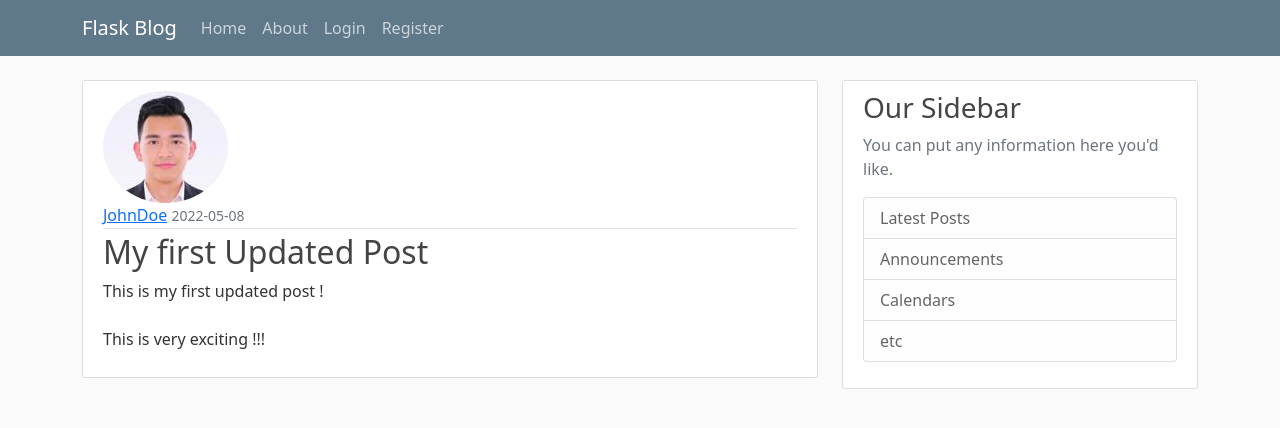
After one commit to karimDevWM/flaskBlog, a Flask app: page /post/1 in a window 1280 px wide. The commit adds this page. Shown: the top 428 px of the page. Run offline with Flask 2, Linux system fonts and the light colour scheme; data comes from the database, SQL or seed files in the repository; both versions use the stored data as it was after the commit.

Commit message:
posts CRUD

```diff
--- a/flaskBlog/routes.py
+++ b/flaskBlog/routes.py
@@ -1,36 +1,21 @@
 import os
 import secrets
+# from turtle import title
 from PIL import Image
 # from __future__ import nested_scopes
 from fileinput import filename
-from flask import render_template, url_for, flash, redirect, request
+from flask import render_template, url_for, flash, redirect, request, abort
 from flaskBlog import app, db, bcrypt
-from flaskBlog.forms import RegistrationForm, LoginForm, UpdateAccountForm
+from flaskBlog.forms import RegistrationForm, LoginForm, UpdateAccountForm, PostForm
 from flaskBlog.models import User, Post
 from flask_login import login_user, current_user, logout_user, login_required
-
-
-# this a list that containes dictionaries containing information of post blog
-posts = [
-    {
-        'author': 'Corey Schafer',
-        'title': 'Blog Post 1',
-        'content': 'First post content',
-        'date_posted': 'April 20, 2018'
-    },
-    {
-        'author': 'Jane Doe',
-        'title': 'Blog Post 2',
-        'content': 'Second post content',
-        'date_posted': 'April 21, 2018'
-    }
-]
 
 
 @app.route("/")
 # same as
 @app.route("/home")
 def home():
+    posts = Post.query.all()
     return render_template('home.html', posts=posts)
 
 @app.route("/about")
@@ -110,3 +95,58 @@ def account():
     return render_template('account.html', title='account',
                                             image_file=image_file,
                                             form=form)
+
+
+@app.route("/post/new", methods=['GET', 'POST'])
+@login_required
+def new_post():
+    form = PostForm()
+    if form.validate_on_submit():
+        post = Post(title=form.title.data, content=form.content.data, author=current_user)
+        db.session.add(post)
+        db.session.commit()
+        flash('Your post created !', 'success')
+        return redirect(url_for('home'))
+    return render_template('create_post.html', title='New Post',
+                                                form=form,
+                                                legend='New Post')
+
+
+@app.route("/post/<int:post_id>")
+def post(post_id):
+    post = Post.query.get_or_404(post_id)
+    return render_template('post.html', title=post.title, post=post)
+
+
+@app.route("/post/<int:post_id>/update", methods=['GET', 'POST'])
+@login_required
+def update_post(post_id):
+    post = Post.query.get_or_404(post_id)
+    if post.author != current_user:
+        abort(403)
+    form = PostForm()
+    if form.validate_on_submit():
+        post.title = form.title.data
+        post.content = form.content.data
+        db.session.commit()
+        flash('Your post has been updated', 'success')
+        return redirect(url_for('post', post_id=post.id))
+    elif request.method == 'GET':
+        form.title.data = post.title
+        form.content.data = post.content
+
+    return render_template('create_post.html', title='Update Post',
+                                                form=form,
+                                                legend='Update Post')
+
+
+@app.route("/post/<int:post_id>/delete", methods=['POST'])
+@login_required
+def delete_post(post_id):
+    post = Post.query.get_or_404(post_id)
+    if post.author != current_user:
+        abort(403)
+    db.session.delete(post)
+    db.session.commit()
+    flash('Your post has been deleted !', 'success')
+    return redirect(url_for('home'))
--- a/flaskBlog/templates/base.html
+++ b/flaskBlog/templates/base.html
@@ -32,6 +32,7 @@
                     <!-- Navbar Right Side -->
                     <div class="navbar-nav">
                         {% if current_user.is_authenticated %}
+                            <a class="nav-item nav-link" href="{{url_for('new_post')}}">New Post</a>
                             <a class="nav-item nav-link" href="{{url_for('account')}}">Account</a>
                             <a class="nav-item nav-link" href="{{url_for('logout')}}">Logout</a>
                         {% else %}
--- /dev/null
+++ b/flaskBlog/templates/post.html
@@ -0,0 +1,41 @@
+{% extends "base.html" %}
+    {% block content %}
+        <article class="media content-section">
+            <img class="rounded-circle article-image" src="{{ url_for('static', filename='images/' + post.author.image_file) }}" alt="">
+            <div class="media-body">
+                <div class="article-metadata">
+                    <a class="mr-2" href="#">{{ post.author.username }}</a>
+                    <small class="text-muted">{{ post.date_posted.strftime('%Y-%m-%d') }}</small>
+                    {% if post.author == current_user %}
+                        <div>
+                            <a class="btn btn-secondary btn-sm mt-1 mb-1" href="{{ url_for('update_post', post_id=post.id) }}">Update</a>
+                            <button type="button" class="btn btn-danger btn-sm m-1"
+                            data-bs-toggle="modal" data-bs-target="#deleteModal">Delete</button>
+                        </div>
+                    {% endif %}
+                </div>
+                    <h2 class="article-title">{{ post.title }}</a></h2>
+                    <p class="article-content">{{ post.content }}</p>
+                </div>
+        </article>
+        <!-- Modal -->
+        <div class="modal fade" id="deleteModal" tabindex="-1" aria-labelledby="deleteModalLabel" aria-hidden="true">
+            <div class="modal-dialog">
+                <div class="modal-content">
+                    <div class="modal-header">
+                        <h5 class="modal-title" id="deleteModalLabel">Delete Post ?</h5>
+                        <button type="button" class="btn-close" data-bs-dismiss="modal" aria-label="Close"></button>
+                    </div>
+                    <div class="modal-body">
+                        <h3> Are you sure you want to delete this post ?</h3>
+                    </div>
+                    <div class="modal-footer">
+                        <button type="button" class="btn btn-secondary" data-bs-dismiss="modal">Close</button>
+                        <form action="{{ url_for('delete_post', post_id=post.id )}}" method="POST">
+                            <input class="btn btn-danger" type="submit" value="Delete">
+                        </form>
+                    </div>
+                </div>
+            </div>
+        </div>
+    {% endblock content %}
```
Also changed, not shown: flaskBlog/forms.py (+6 -1 lines), flaskBlog/templates/create_post.html (added, +41 -0 lines), flaskBlog/templates/home.html (+4 -3 lines), flaskBlog/site.db, flaskBlog/static/images/540a1c9fb180cfd6.jpg (added).
